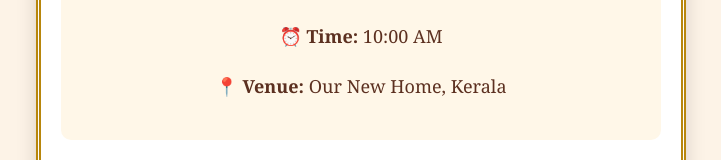
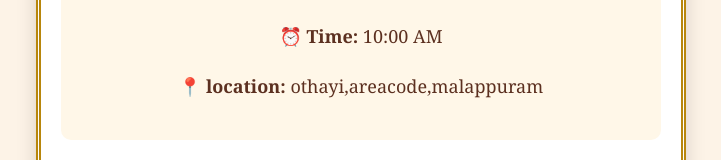
Before and after one commit to ashifff/house-warming-invitation-card, a plain HTML site: page index.html in a window 1280 px wide. Shown: the part 552-712 px from the top of the page, without its empty margins (279-1000 px from the left). Drawn offline with Linux system fonts and the light colour scheme.

Commit message:
Update index.html

```diff
--- a/index.html
+++ b/index.html
@@ -75,7 +75,7 @@
         <h2>Our New Home</h2>
         <p><strong>📅 Date:</strong> 25 December 2026</p>
         <p><strong>⏰ Time:</strong> 10:00 AM</p>
-        <p><strong>📍 Venue:</strong> Our New Home, Kerala</p>
+        <p><strong>📍 location:</strong> othayi,areacode,malappuram</p>
     </div>
     <h2>Your Presence Makes Our Day Special!</h2>
     <p>
```
